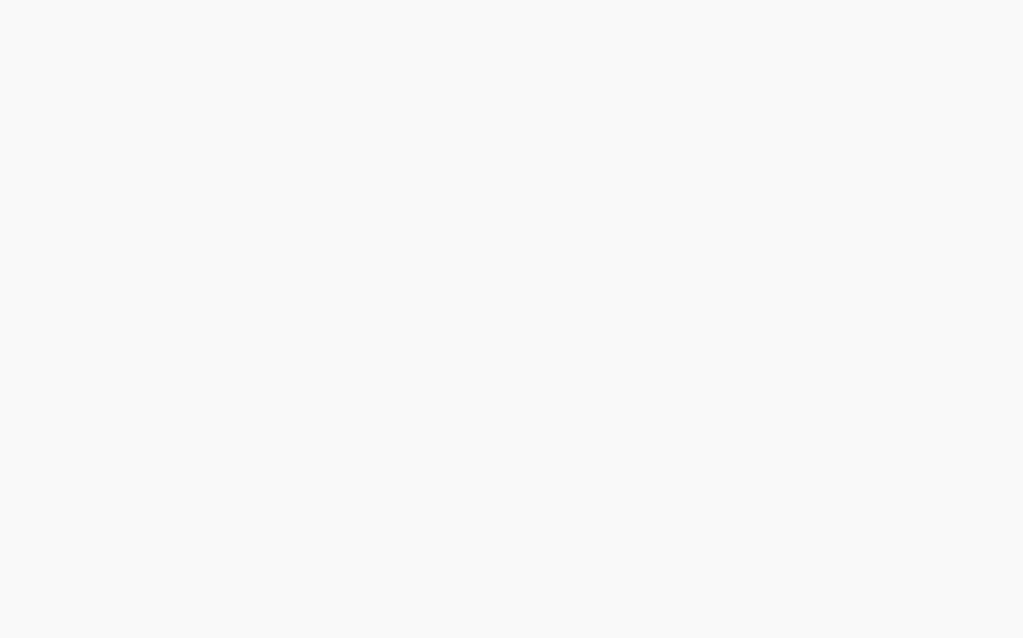
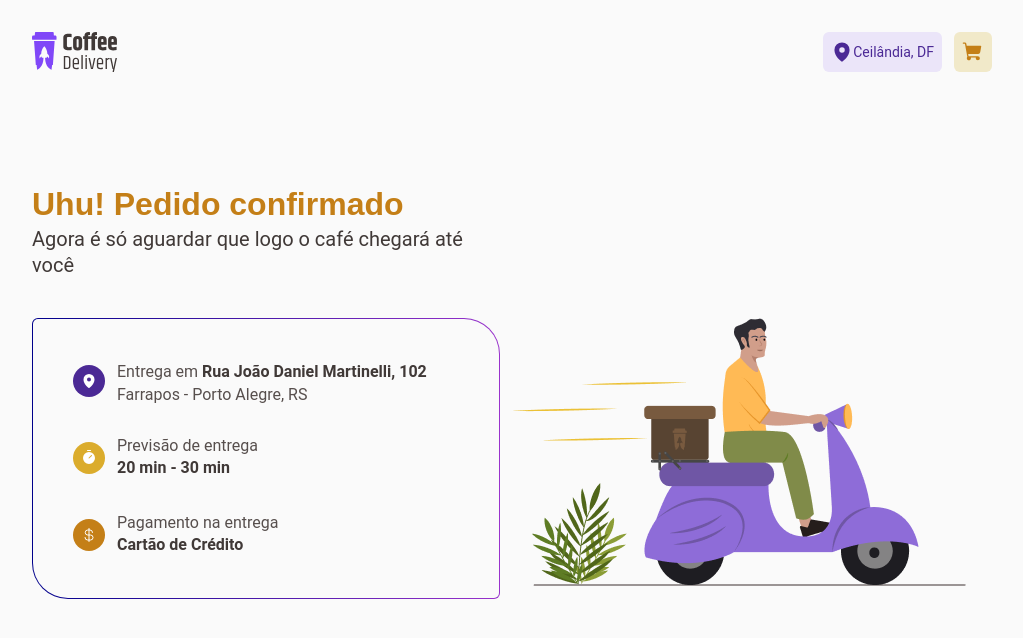
Before and after one commit to samuelfagundes/coffee-delivery, a React app: page /success in a window 1280 px wide. Before the commit this address had no page. Shown: the top 638 px of the page, without its empty margins (128-1151 px from the left). Built offline with nearby package versions, Linux system fonts and the light colour scheme; the HTML template or start-up script is replaced by a standard one.

Commit message:
success page

```diff
--- a/src/Router.tsx
+++ b/src/Router.tsx
@@ -2,13 +2,15 @@ import { Routes, Route } from 'react-router-dom'
 import { DefaultLayout } from './Layouts/DefaultLayout'
 import { Checkout } from './pages/Checkout'
 import { Home } from './pages/Home'
+import { Success } from './pages/Success'
 
 export function Router() {
   return (
     <Routes>
       <Route path="/" element={<DefaultLayout />}>
-        <Route path="/home" element={<Home />} />
-        <Route path="/" element={<Checkout />} />
+        <Route path="/" element={<Home />} />
+        <Route path="/checkout" element={<Checkout />} />
+        <Route path="/success" element={<Success />} />
       </Route>
     </Routes>
   )
--- a/src/pages/Checkout/components/AddressForm/index.tsx
+++ b/src/pages/Checkout/components/AddressForm/index.tsx
@@ -12,10 +12,10 @@ export function AddressForm() {
         </p>
       </div>
       <FormInfo>
-        <FormInput type="text" placeholder="CEP" className="cep" required />
+        <FormInput type="number" placeholder="CEP" className="cep" required />
         <FormInput type="text" placeholder="Rua" className="rua" required />
         <FormInput
-          type="text "
+          type="number"
           placeholder="Número"
           className="numero"
           required
--- a/src/pages/Checkout/components/AddressForm/styles.ts
+++ b/src/pages/Checkout/components/AddressForm/styles.ts
@@ -53,6 +53,12 @@ export const FormInfo = styled.form`
   max-width: 35rem;
   flex-wrap: wrap;
 
+  input::-webkit-outer-spin-button,
+  input::-webkit-inner-spin-button {
+    -webkit-appearance: none;
+    margin: 0;
+  }
+
   .cep {
     margin-bottom: 1rem;
   }
--- a/src/pages/Checkout/components/Order/styles.ts
+++ b/src/pages/Checkout/components/Order/styles.ts
@@ -86,9 +86,14 @@ export const RemoveButton = styled.button`
   padding: 0.4rem;
   background-color: ${(props) => props.theme['gray-300']};
   color: ${(props) => props.theme['brown-200']};
+  transition: background-color 0.2s;
 
   svg {
     color: ${(props) => props.theme['purple-500']};
+  }
+
+  &:hover {
+    background-color: ${(props) => props.theme['gray-400']};
   }
 `
 
--- /dev/null
+++ b/src/pages/Success/DeliveryInfo/index.tsx
@@ -0,0 +1,38 @@
+import { CurrencyDollar, MapPin, Timer } from 'phosphor-react'
+import { DeliveryInfoContainer, InfoItem } from './styles'
+
+export function DeliveryInfo() {
+  return (
+    <DeliveryInfoContainer>
+      <InfoItem iconBackground="purple">
+        <div>
+          <MapPin weight="fill" size={16} />
+        </div>
+        <section>
+          <p>
+            Entrega em <span>Rua João Daniel Martinelli, 102</span>
+          </p>
+          <p>Farrapos - Porto Alegre, RS</p>
+        </section>
+      </InfoItem>
+      <InfoItem iconBackground="yellow">
+        <div>
+          <Timer weight="fill" size={16} />
+        </div>
+        <section>
+          <p>Previsão de entrega</p>
+          <span>20 min - 30 min</span>
+        </section>
+      </InfoItem>
+      <InfoItem iconBackground="darkYellow">
+        <div>
+          <CurrencyDollar size={16} />
+        </div>
+        <section>
+          <p>Pagamento na entrega</p>
+          <span>Cartão de Crédito</span>
+        </section>
+      </InfoItem>
+    </DeliveryInfoContainer>
+  )
+}
--- /dev/null
+++ b/src/pages/Success/DeliveryInfo/styles.ts
@@ -0,0 +1,66 @@
+import styled from 'styled-components'
+
+export const DeliveryInfoContainer = styled.div`
+  display: flex;
+  justify-content: center;
+  flex-direction: column;
+  margin-top: 2.5rem;
+  padding: 2.5rem;
+  border-width: 1px;
+  background: linear-gradient(#fafafa, #fafafa) padding-box,
+    linear-gradient(to right, darkblue, darkorchid) border-box;
+  border-radius: 6px 36px;
+  border: 1px solid transparent;
+`
+
+const ICON_BACKGROUND_COLOR = {
+  purple: 'purple-900',
+  yellow: 'yellow-500',
+  darkYellow: 'yellow-900',
+} as const
+
+interface IconBackgroundProps {
+  iconBackground: keyof typeof ICON_BACKGROUND_COLOR
+}
+
+export const InfoItem = styled.div<IconBackgroundProps>`
+  display: flex;
+  align-items: center;
+  gap: 0.75rem;
+
+  div {
+    background-color: ${(props) =>
+      props.theme[ICON_BACKGROUND_COLOR[props.iconBackground]]};
+    padding: 0.5rem;
+    border: none;
+    border-radius: 999px;
+    line-height: 0;
+
+    svg {
+      color: ${(props) => props.theme.white};
+    }
+  }
+
+  p {
+    display: flex;
+    align-items: center;
+    color: ${(props) => props.theme['brown-200']};
+    font-size: 1rem;
+  }
+
+  span {
+    display: flex;
+    align-items: center;
+    color: ${(props) => props.theme['brown-200']};
+    font-size: 1rem !important;
+    font-weight: 700;
+  }
+
+  &:not(:last-child) {
+    margin-bottom: 2rem;
+  }
+
+  :first-child span {
+    margin-left: 0.25rem;
+  }
+`
--- /dev/null
+++ b/src/pages/Success/index.tsx
@@ -0,0 +1,16 @@
+import MotoBoy from '../../assets/motoBoy.png'
+import { DeliveryInfo } from './DeliveryInfo'
+import { SuccessContainer } from './styles'
+
+export function Success() {
+  return (
+    <SuccessContainer>
+      <div>
+        <h1>Uhu! Pedido confirmado</h1>
+        <span>Agora é só aguardar que logo o café chegará até você</span>
+        <DeliveryInfo />
+      </div>
+      <img src={MotoBoy} alt="" />
+    </SuccessContainer>
+  )
+}
--- /dev/null
+++ b/src/pages/Success/styles.ts
@@ -0,0 +1,22 @@
+import styled from 'styled-components'
+
+export const SuccessContainer = styled.div`
+  display: flex;
+  margin-top: 7rem;
+  justify-content: space-between;
+  align-items: flex-end;
+
+  h1 {
+    font-family: 'Baloo 2', sans-serif;
+    font-weight: 800;
+    font-size: 2rem;
+    color: ${(props) => props.theme['yellow-900']};
+    line-height: 41.6px;
+  }
+
+  span {
+    font-size: 1.25rem;
+    line-height: 26px;
+    color: ${(props) => props.theme['brown-300']};
+  }
+`
--- a/src/styles/themes/default.ts
+++ b/src/styles/themes/default.ts
@@ -5,7 +5,7 @@ export const defaultTheme = {
   'gray-100': '#F3F2F2',
   'gray-200': '#EDEDED',
   'gray-300': '#E6E5E5',
-  'gray-400': '#d7d5d5',
+  'gray-400': '#D7D5D5',
 
   'brown-100': '#8D8686',
   'brown-200': '#574F4D',
```
Also changed, not shown: src/assets/motoBoy.png (added).
